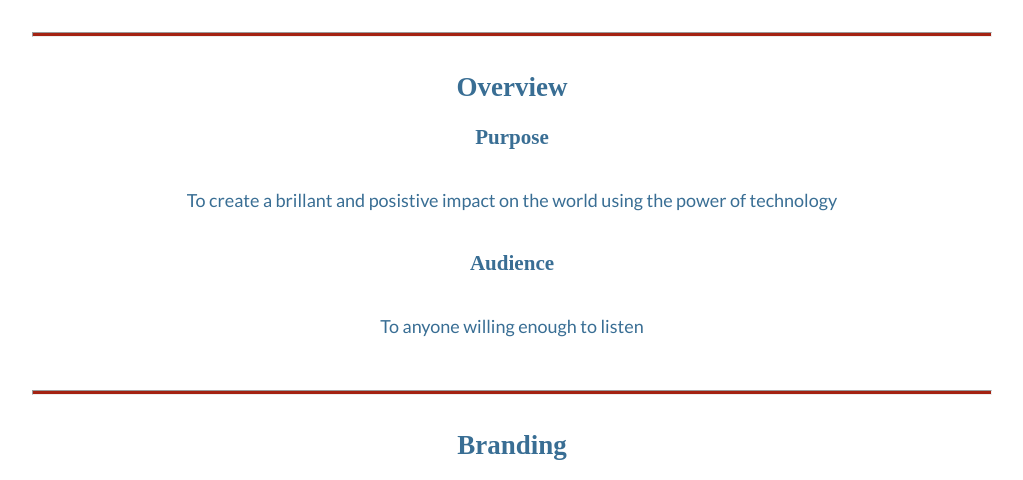
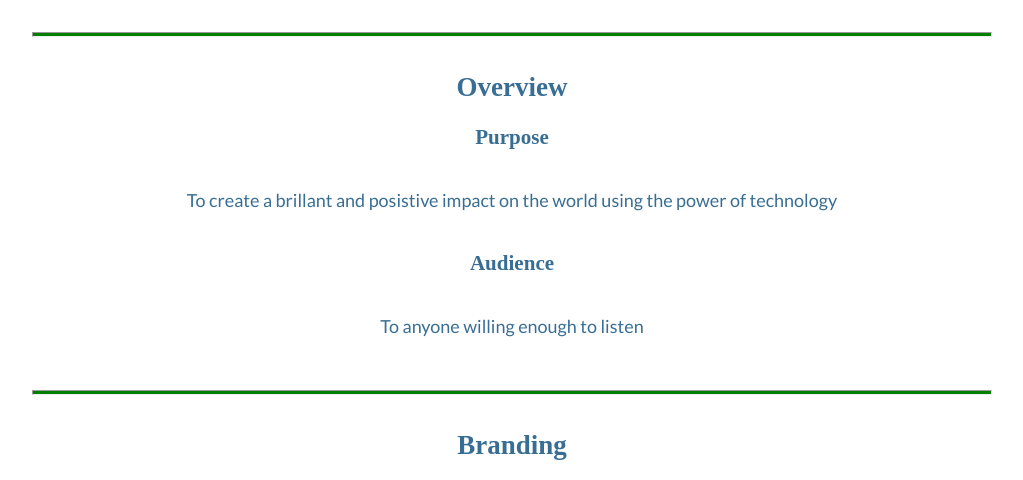
Before and after one commit to Twistygut/Dallin.github.io, a plain HTML site: page index.html in a window 1280 px wide. Shown: the part 308-788 px from the top of the page, without its empty margins (128-1151 px from the left). Drawn offline with Linux system fonts and the light colour scheme; a web font is replaced by a local one.

Commit message:
color changes

```diff
--- a/styles/site-plan-rafting.css
+++ b/styles/site-plan-rafting.css
@@ -6,10 +6,10 @@ Fonts are separated by a & */
 
 :root {
   /* change the values below to your colors from your palette */
-  --primary-color: #396E94   ;
-  --secondary-color: #E7C24F ;
-  --accent1-color: #A42212;
-  --accent2-color: white;
+  --primary-color: #000000   ;
+  --secondary-color: #222222 ;
+  --accent1-color: rgb(0, 127, 0);
+  --accent2-color: rgb(0, 255, 0);
 
   /* change the values below to your chosen font(s) */
   --heading-font: "IM Fell French Canon";
```
